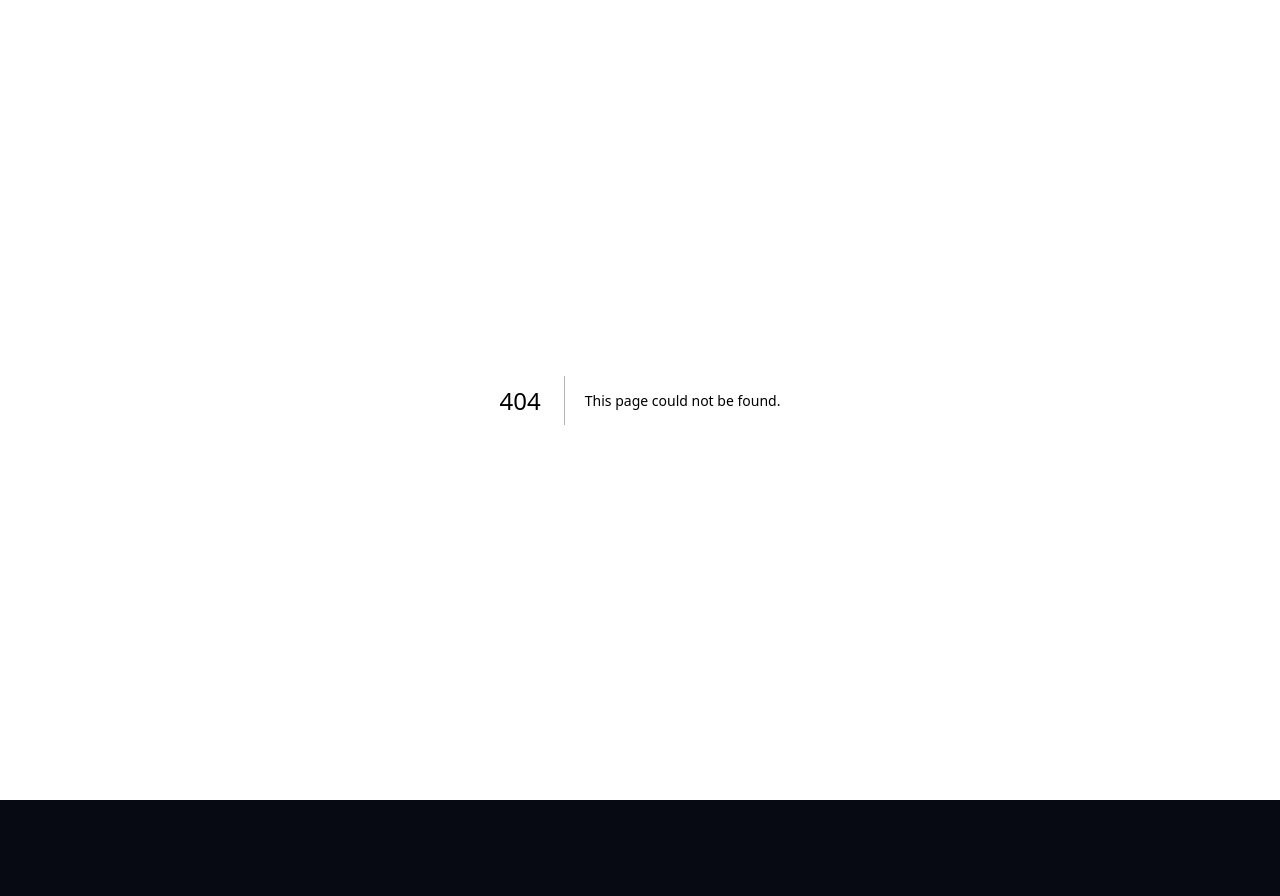
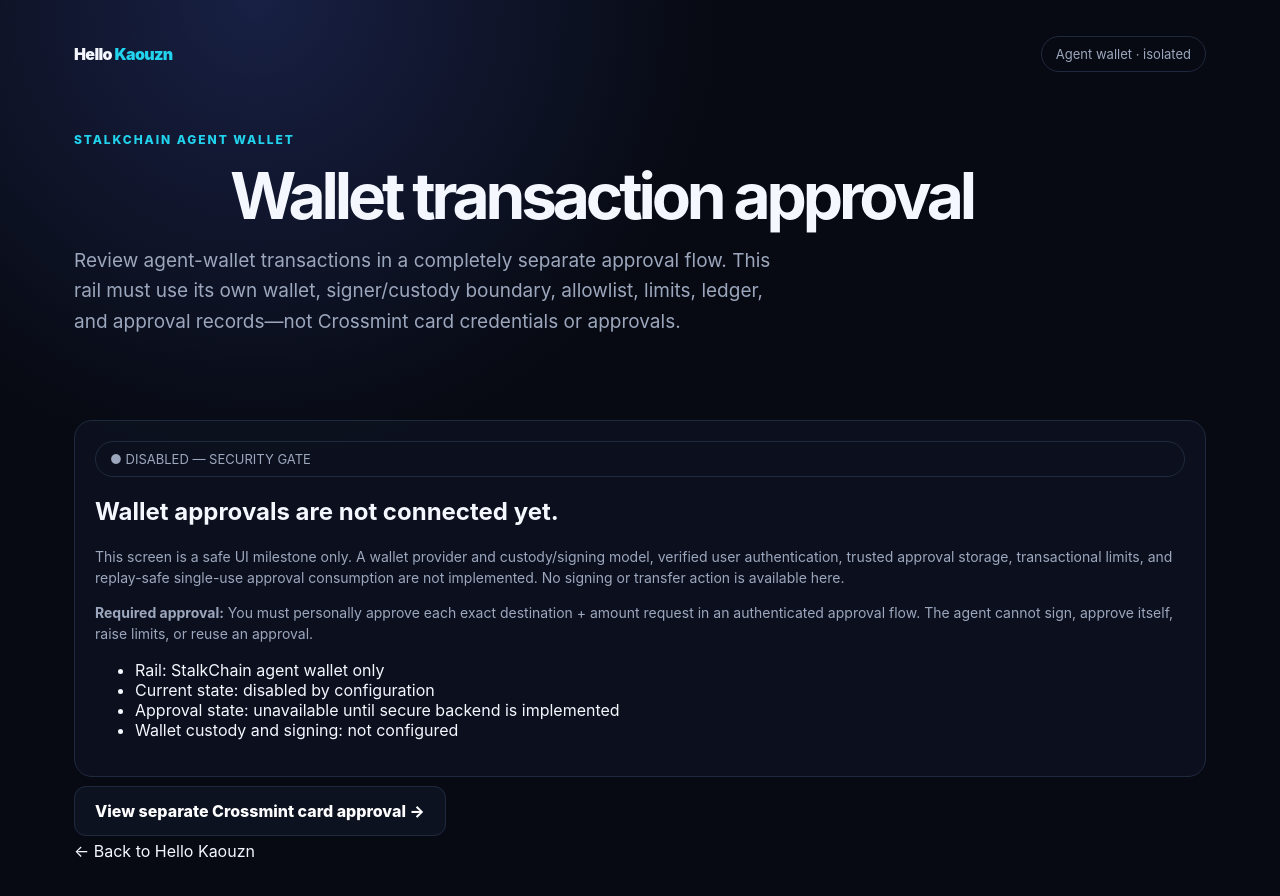
Before and after one commit to garlobrian52/Kaouzn1, a Next.js app: page /payments/stalkchain-wallet in a window 1280 px wide. Before the commit this address had no page. Shown: the top 896 px of the page. Before the commit the page ends 800 px from the top, so only its background shows below. Built offline with nearby package versions, Linux system fonts and the light colour scheme.

Commit message:
Add isolated StalkChain wallet approval screen

```diff
--- /dev/null
+++ b/app/payments/stalkchain-wallet/page.tsx
@@ -0,0 +1,33 @@
+import Link from "next/link";
+
+export const metadata = { title: "StalkChain Wallet Approval | Hello Kaouzn" };
+
+export default function StalkChainWalletApprovalPage() {
+  return (
+    <main className="wrap">
+      <nav className="nav">
+        <Link className="brand" href="/">Hello <span>Kaouzn</span></Link>
+        <span className="pill">Agent wallet · isolated</span>
+      </nav>
+      <section className="hero" style={{ textAlign: "left", paddingTop: 48 }}>
+        <div className="eyebrow">StalkChain Agent Wallet</div>
+        <h1 style={{ fontSize: "clamp(38px, 6vw, 64px)", maxWidth: 820 }}>Wallet transaction approval</h1>
+        <p style={{ marginLeft: 0 }}>Review agent-wallet transactions in a completely separate approval flow. This rail must use its own wallet, signer/custody boundary, allowlist, limits, ledger, and approval records—not Crossmint card credentials or approvals.</p>
+      </section>
+      <section className="card">
+        <div className="pill"> <span aria-hidden="true">●</span> DISABLED — SECURITY GATE</div>
+        <h2>Wallet approvals are not connected yet.</h2>
+        <p>This screen is a safe UI milestone only. A wallet provider and custody/signing model, verified user authentication, trusted approval storage, transactional limits, and replay-safe single-use approval consumption are not implemented. No signing or transfer action is available here.</p>
+        <p><strong>Required approval:</strong> You must personally approve each exact destination + amount request in an authenticated approval flow. The agent cannot sign, approve itself, raise limits, or reuse an approval.</p>
+        <ul>
+          <li>Rail: StalkChain agent wallet only</li>
+          <li>Current state: disabled by configuration</li>
+          <li>Approval state: unavailable until secure backend is implemented</li>
+          <li>Wallet custody and signing: not configured</li>
+        </ul>
+      </section>
+      <p style={{ marginTop: 24 }}><Link className="btn alt" href="/payments/crossmint">View separate Crossmint card approval →</Link></p>
+      <p style={{ marginTop: 20 }}><Link href="/">← Back to Hello Kaouzn</Link></p>
+    </main>
+  );
+}
```
